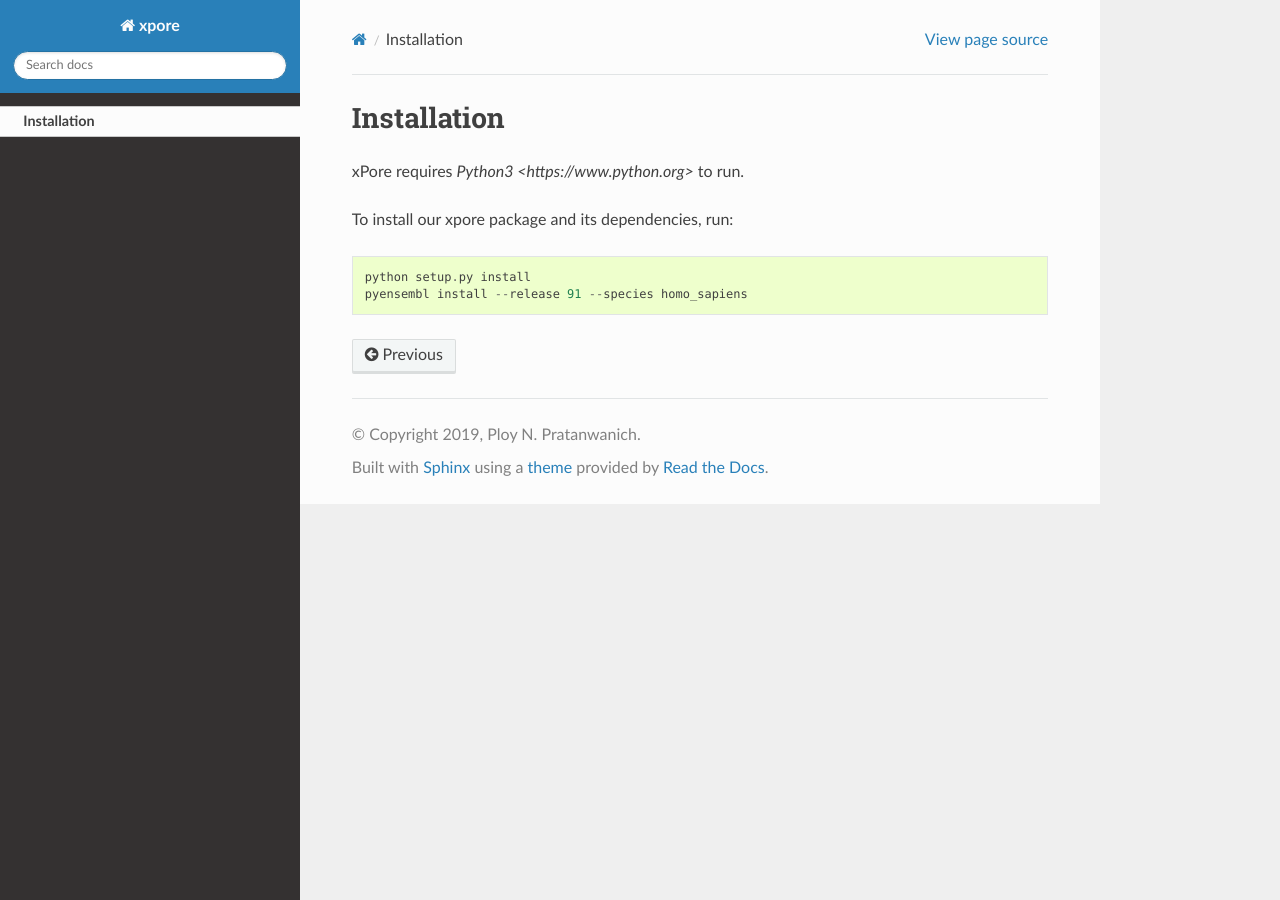
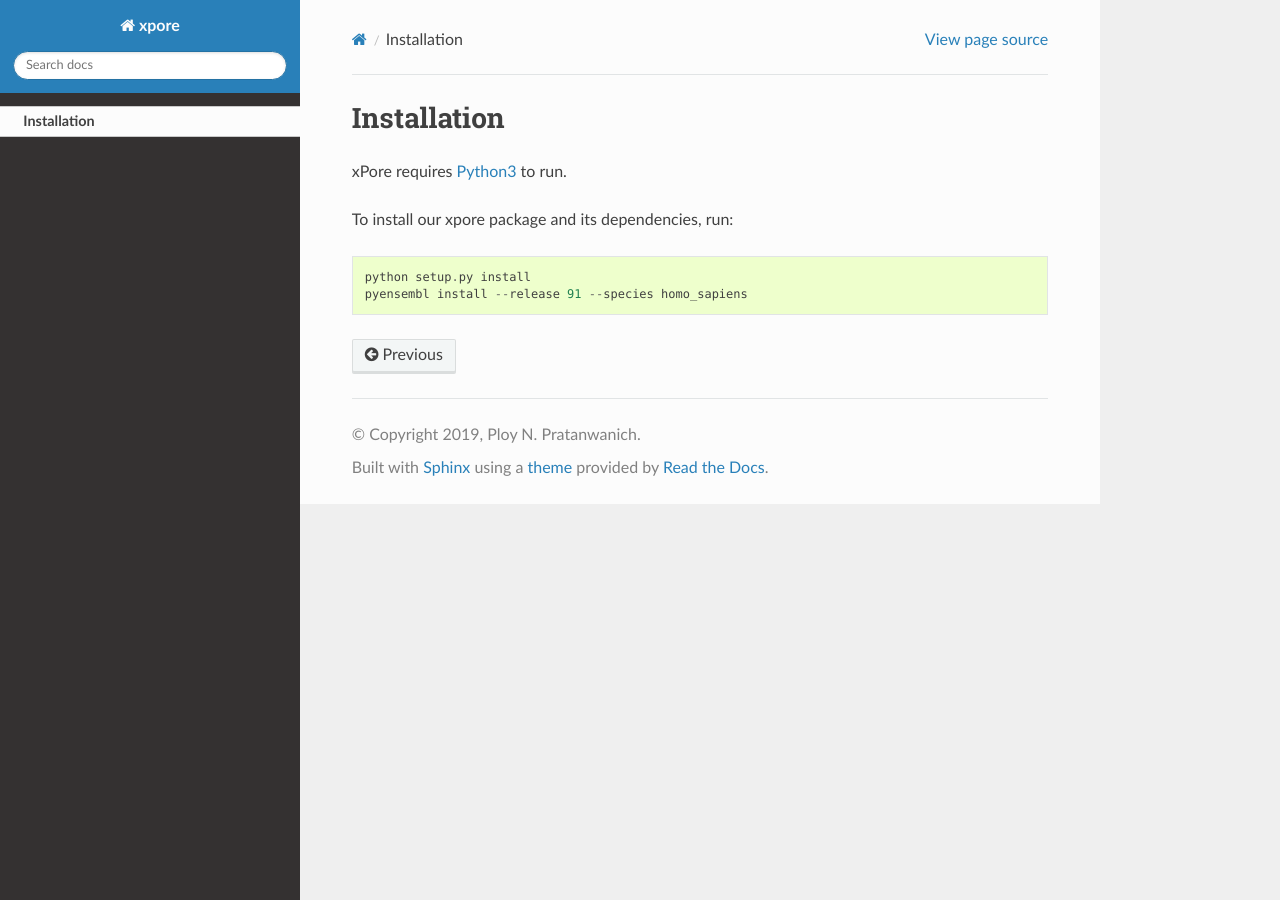
Before and after one commit to GoekeLab/xpore, a Sphinx documentation site: the page built from docs/source/installation.rst, in a window 1280 px wide. Built offline with Sphinx 7.4.7 and the Read the Docs theme 2.0.0, drawn with Linux system fonts in a browser that asks for light colours.

Commit message:
updated installation page

```diff
--- a/docs/source/installation.rst
+++ b/docs/source/installation.rst
@@ -3,7 +3,7 @@
 Installation
 =======================
 
-xPore requires `Python3 <https://www.python.org>` to run.
+xPore requires `Python3 <https://www.python.org>`_ to run.
 
 To install our xpore package and its dependencies, run::
 
```
